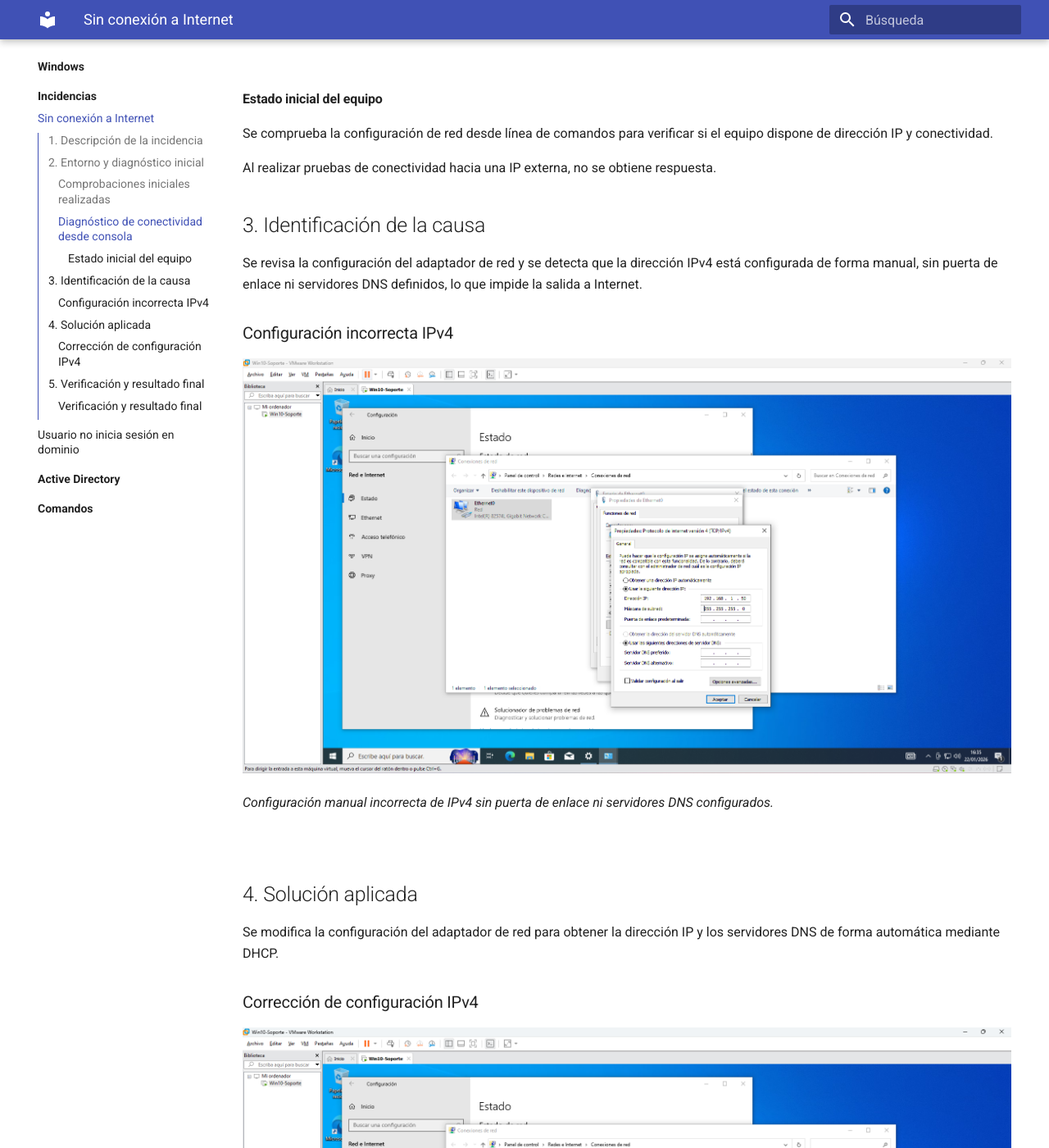
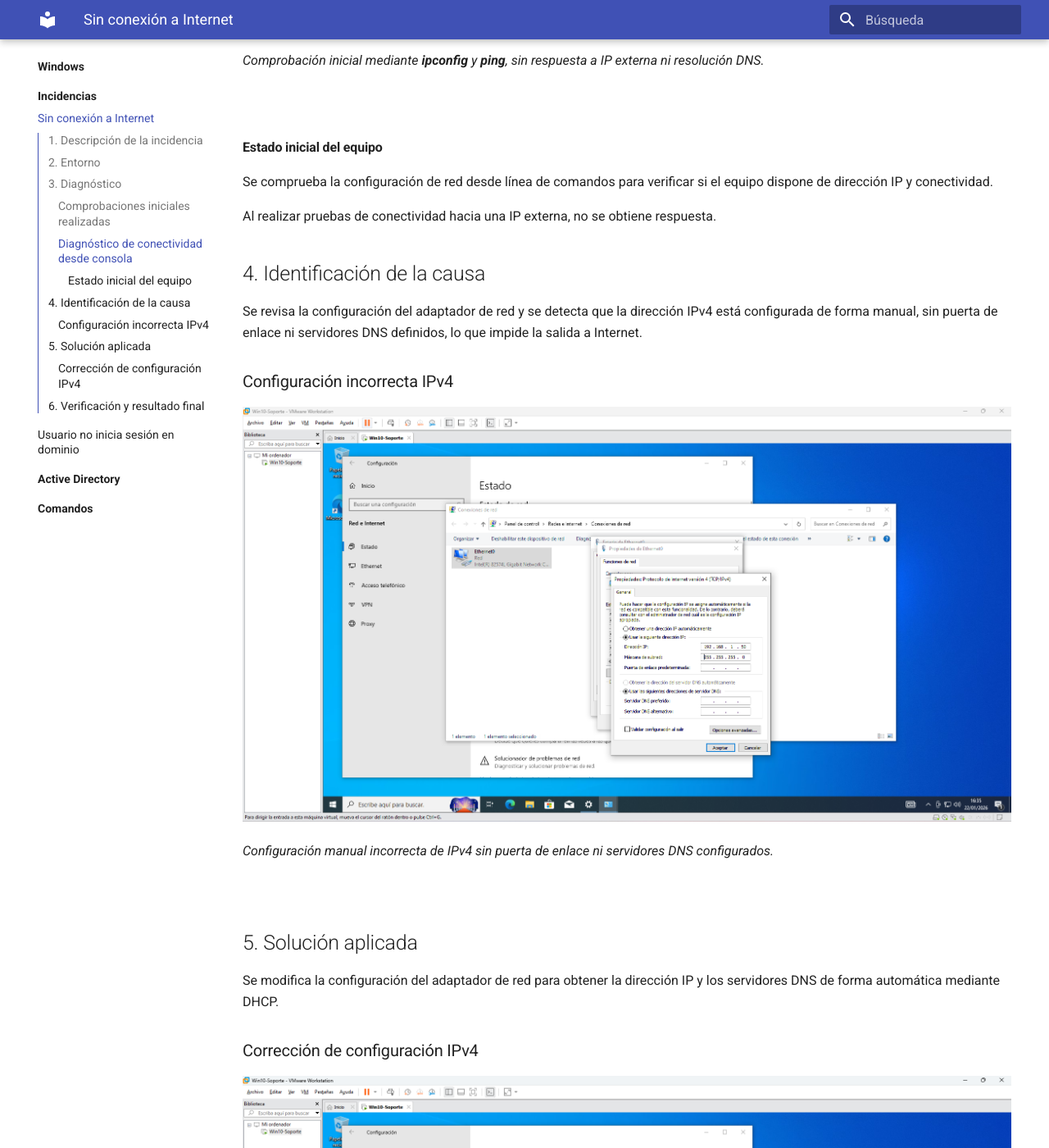
Before and after one commit to jamalhb97/it-support-labs, an MkDocs documentation site: the page built from docs/windows/incidencias/lab-01-sin-conexion-a-internet/index.md, in a window 1280 px wide and 1400 px high, scrolled down 1480 px. Shown: the whole window at 82% size. Built offline with MkDocs 1.6.1 and Material for MkDocs 9.7.7, drawn with Linux system fonts in a browser that asks for light colours; some of the changed text lies outside the part shown.

Commit message:
LAB 01: pulido de estructura y diagnóstico

```diff
--- a/docs/windows/incidencias/lab-01-sin-conexion-a-internet/index.md
+++ b/docs/windows/incidencias/lab-01-sin-conexion-a-internet/index.md
@@ -7,12 +7,14 @@ El problema se presenta de forma continua y le impide navegar o acceder a servic
 
 La incidencia afecta al normal funcionamiento del puesto de trabajo, por lo que se procede a su revisión para identificar la causa del problema.
 
-## 2. Entorno y diagnóstico inicial
+## 2. Entorno
 
 El equipo afectado es un ordenador con sistema operativo Windows, utilizado como puesto de trabajo en un entorno corporativo.
 El usuario indica que no tiene conexión a Internet, tanto por cable como por Wi-Fi, y que el problema persiste tras reiniciar el equipo.
 
 Antes de realizar cambios en la configuración, se procede a un diagnóstico inicial para identificar si el origen del problema es físico, de red o de configuración del sistema.
+
+## 3. Diagnóstico
 
 ### Comprobaciones iniciales realizadas
 
@@ -37,7 +39,7 @@ Se comprueba la configuración de red desde línea de comandos para verificar si
 
 Al realizar pruebas de conectividad hacia una IP externa, no se obtiene respuesta.
 
-## 3. Identificación de la causa
+## 4. Identificación de la causa
 
 Se revisa la configuración del adaptador de red y se detecta que la dirección IPv4 está configurada de forma manual, sin puerta de enlace ni servidores DNS definidos, lo que impide la salida a Internet.
 
@@ -49,7 +51,7 @@ Se revisa la configuración del adaptador de red y se detecta que la dirección
 
 <hr style="margin: 2.5em 0; border: none;">
 
-## 4. Solución aplicada
+## 5. Solución aplicada
 
 Se modifica la configuración del adaptador de red para obtener la dirección IP y los servidores DNS de forma automática mediante DHCP.
 
@@ -65,13 +67,11 @@ Se modifica la configuración del adaptador de red para obtener la dirección IP
 
 <hr style="margin: 2.5em 0; border: none;">
 
-## 5. Verificación y resultado final
+## 6. Verificación y resultado final
 
 Tras aplicar los cambios, el equipo obtiene conectividad correctamente.
 Se realizan pruebas de conectividad a direcciones IP externas y a nombres de dominio, confirmando la resolución del problema.
 
-### Verificación y resultado final
-
 [![Verificación de conectividad correcta](img/diagnostico-cmd.png)](img/diagnostico-cmd.png){.glightbox}
 
 *Respuesta correcta a IP externa y resolución DNS funcional.*
```
